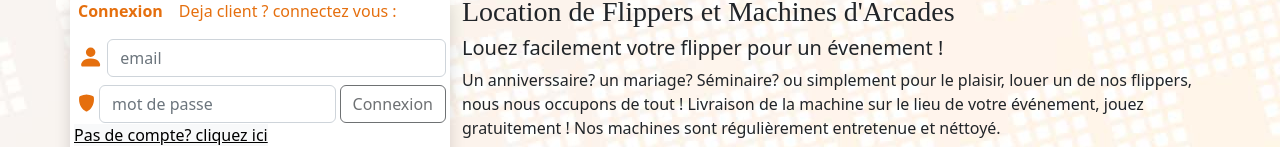
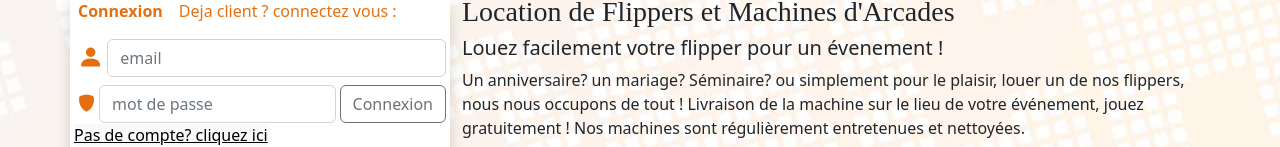
Before and after one commit to dazedDive/joe, a React (Create React App) app: page / in a window 1280 px wide. Shown: the part 661-808 px from the top of the page. Built offline with nearby package versions, Linux system fonts and the light colour scheme; no server answers; a web font is replaced by a local one.

Commit message:
correction

```diff
--- a/src/components/payement/payement.jsx
+++ b/src/components/payement/payement.jsx
@@ -127,8 +127,8 @@ const Payement = () =>{
                  {(parseInt(cookies.coordonees.priceDelivery)+parseInt(cookies.dateEtFlipper.price))} € TTC</h3>
             </div>
         </div>
-        <div className = "container px-5">
-            <h3 className ="resa-dot">{checkValid.message}</h3>
+        <div className = "container d-flex justify-content-center">
+            <h3 className ="resa-dot orange pt-3">{checkValid.message}</h3>
         </div>
         {checkValid.valid == false &&
         <div className="container p-5">
--- a/src/pages/Error/Error.js
+++ b/src/pages/Error/Error.js
@@ -7,7 +7,7 @@ const Error = ()=>{
                 <div className="col-12">
                     <h1 className="error-title mt-5 text-center">Error 404</h1>
                 </div>
-            <h4 className="error-para text-center"> La page recherché n'existe pas :( </h4>
+            <h4 className="error-para text-center"> La page recherchée n'existe pas :( </h4>
             <div className="container d-flex justify-content-center">
                 <button type="button" class="btn w-50   me-5  ms-5 mt-5" >Retour a l'acceuil</button>
             </div>
--- a/src/pages/Home/Home.js
+++ b/src/pages/Home/Home.js
@@ -116,9 +116,9 @@ const Home =()=>{
             <div className="col-12 col-md-8">
                 <h3 className='title-dot'>Location de Flippers et Machines d'Arcades</h3>
                 <h5>Louez facilement votre flipper pour un évenement ! </h5>
-                <p> Un anniverssaire? un mariage? Séminaire? ou simplement pour le plaisir, louer un de nos flippers,
+                <p> Un anniversaire? un mariage? Séminaire? ou simplement pour le plaisir, louer un de nos flippers,
                     nous nous occupons de tout ! Livraison de la machine sur le lieu de votre événement, jouez gratuitement !
-                    Nos machines sont régulièrement entretenue et néttoyé.
+                    Nos machines sont régulièrement entretenues et nettoyées.
                 </p>
             </div>
             </div>
```
